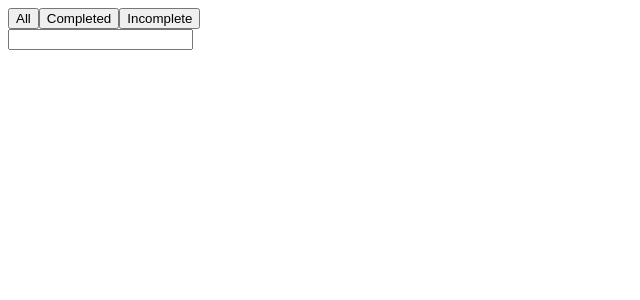
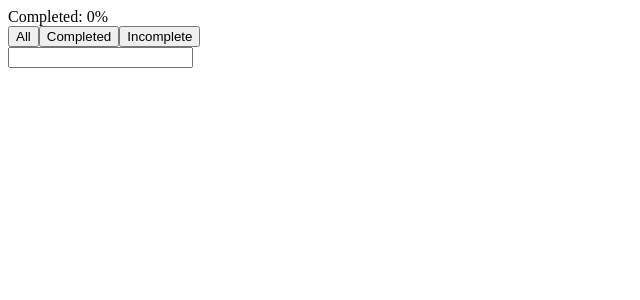
Before and after one commit to mypum/react-todo-list-app, a React (Create React App) app: page / in a window 1280 px wide. Shown: the top 300 px of the page, without its empty margins (0-640 px from the left). Built offline with nearby package versions, Linux system fonts and the light colour scheme.

Commit message:
Add percentage of complete todos

```diff
--- a/src/components/TodoHeader.js
+++ b/src/components/TodoHeader.js
@@ -1,16 +1,37 @@
-import React, { useContext } from 'react'
+import React, { useMemo, useContext } from 'react'
+
 import { TodoStore } from '../features/Todo'
 
 function TodoHeader() {
-  const { dispatch } = useContext(TodoStore)
+  const { state, dispatch } = useContext(TodoStore)
+  const { todos } = state
 
   const handleClickTab = tab => e => {
     e.preventDefault()
     dispatch({ type: 'CHANGE_TAB', payload: tab })
   }
 
+  const getCompletedPercentage = () => {
+    const numAllTodo = todos.length
+    const numCompletedTodo = todos.filter(t => t.status === 'completed').length
+    const someZero = [numAllTodo, numCompletedTodo]
+
+    if (someZero.includes(0)) return 0
+
+    const percentage = (numCompletedTodo / numAllTodo) * 100
+
+    return percentage.toLocaleString(undefined, {
+      maximumFractionDigits: 2,
+    })
+  }
+
+  const completedPercentage = useMemo(() => {
+    return getCompletedPercentage()
+  }, [todos])
+
   return (
     <div>
+      <div>Completed: {`${completedPercentage}%`}</div>
       <button onClick={handleClickTab('all')}>All</button>
       <button onClick={handleClickTab('completed')}>Completed</button>
       <button onClick={handleClickTab('incomplete')}>Incomplete</button>
```
